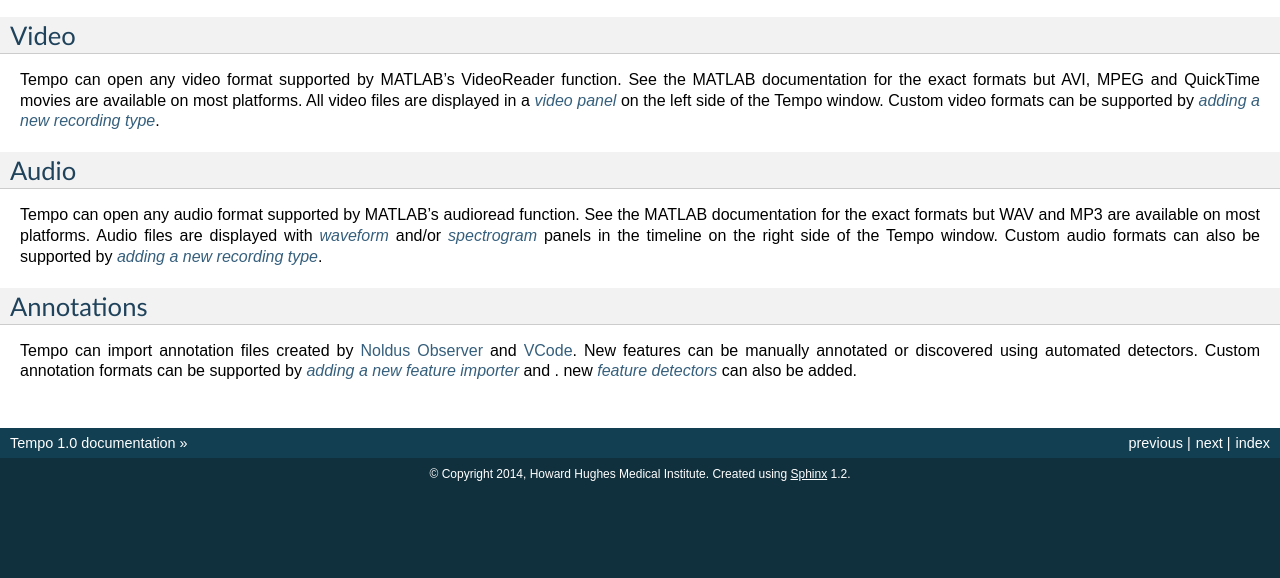
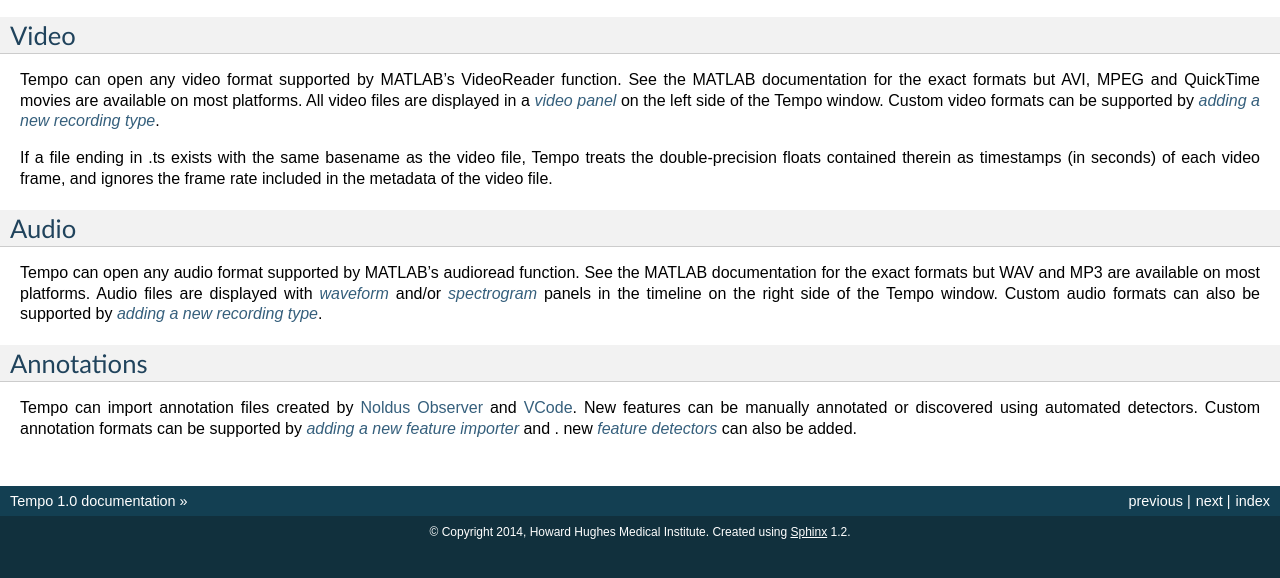
Before and after one commit to JaneliaSciComp/tempo, a plain HTML site: page Documentation/GettingYourDataIntoTempo.html in a window 1280 px wide. Shown: the part 116-694 px from the top of the page. Drawn offline with Linux system fonts and the light colour scheme.

Commit message:
added timestamp support for videos

```diff
--- a/Documentation/GettingYourDataIntoTempo.html
+++ b/Documentation/GettingYourDataIntoTempo.html
@@ -54,6 +54,7 @@
 <div class="section" id="video">
 <h2>Video<a class="headerlink" href="#video" title="Permalink to this headline">¶</a></h2>
 <p>Tempo can open any video format supported by MATLAB&#8217;s VideoReader function.  See the MATLAB documentation for the exact formats but AVI, MPEG and QuickTime movies are available on most platforms.  All video files are displayed in a <a class="reference internal" href="UserInterface/VideoPanel.html"><em>video panel</em></a> on the left side of the Tempo window.  Custom video formats can be supported by <a class="reference internal" href="Customizing/Recordings.html"><em>adding a new recording type</em></a>.</p>
+<p>If a file ending in .ts exists with the same basename as the video file, Tempo treats the double-precision floats contained therein as timestamps (in seconds) of each video frame, and ignores the frame rate included in the metadata of the video file.</p>
 </div>
 <div class="section" id="audio">
 <h2>Audio<a class="headerlink" href="#audio" title="Permalink to this headline">¶</a></h2>
```
Also changed, not shown: 1 other file.
